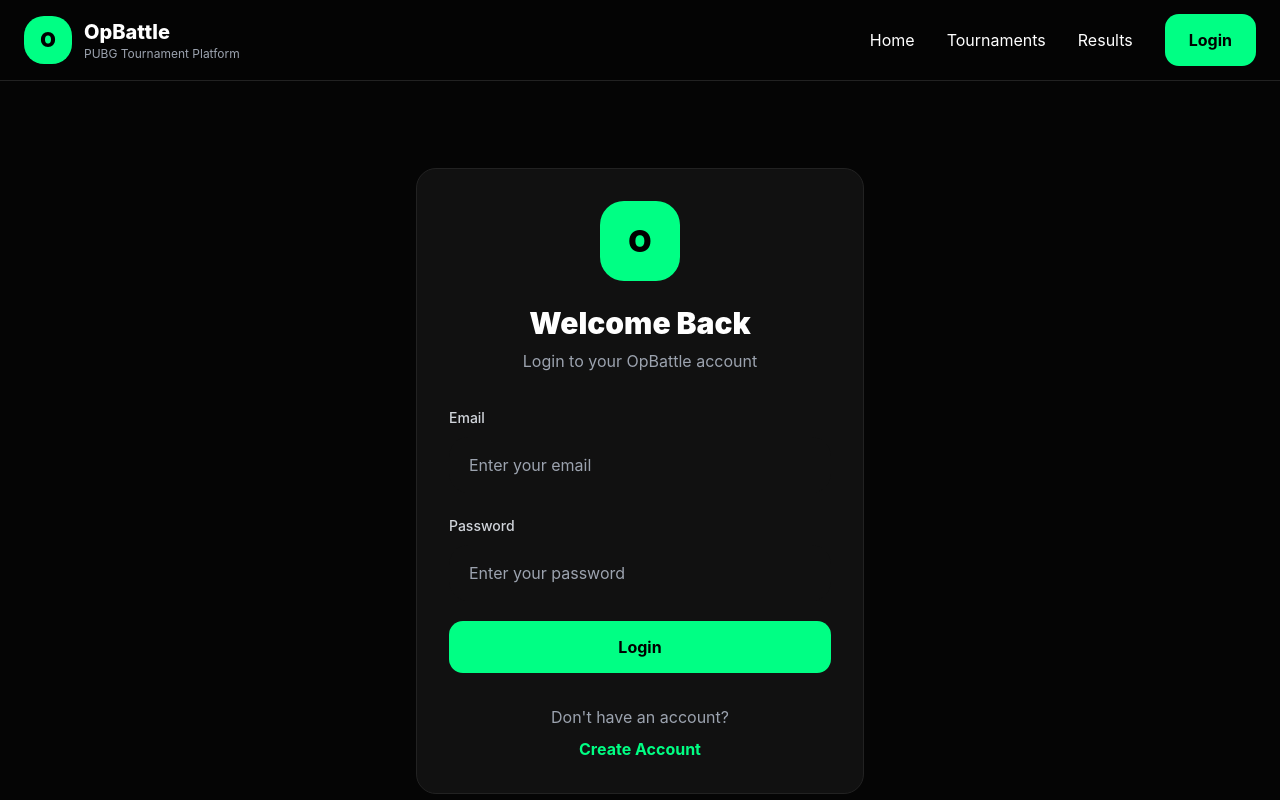
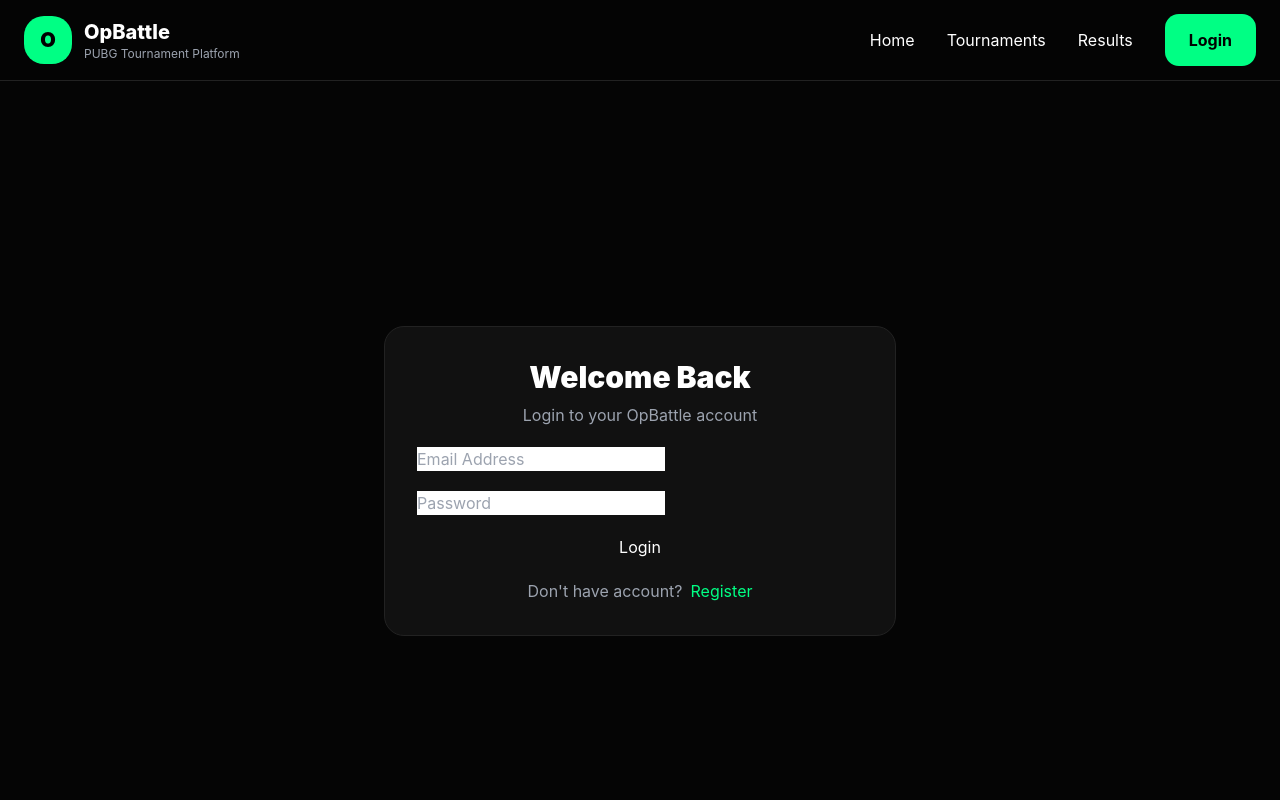
Before and after one commit to Cashipro/opbattle, a Next.js app in the folder frontend/: page /login in a window 1280 px wide. Shown: the top 800 px of the page. Built offline with nearby package versions, Linux system fonts and the light colour scheme; no server answers.

Commit message:
Update page.tsx

```diff
--- a/frontend/src/app/login/page.tsx
+++ b/frontend/src/app/login/page.tsx
@@ -1,81 +1,344 @@
 "use client";
 
+
+import {
+useState
+} from "react";
+
+
+import {
+useRouter
+} from "next/navigation";
+
+
 import Link from "next/link";
+
+
 import Navbar from "@/components/Navbar";
+
 import Footer from "@/components/Footer";
-import Input from "@/components/ui/Input";
-import Button from "@/components/ui/Button";
 
-export default function LoginPage() {
 
-  return (
+import {
+loginUser
+} from "@/services/auth";
+
+
+
+
+
+export default function LoginPage(){
+
+
+const router=useRouter();
+
+
+
+const [form,setForm]=useState({
+
+email:"",
+
+password:""
+
+});
+
+
+
+const [loading,setLoading]=useState(false);
+
+
+
+
+
+
+
+function change(e:any){
+
+
+setForm({
+
+...form,
+
+[e.target.name]:e.target.value
+
+
+});
+
+
+}
+
+
+
+
+
+
+
+
+async function submit(e:any){
+
+
+e.preventDefault();
+
+
+
+try{
+
+
+setLoading(true);
+
+
+
+const res =
+await loginUser(form);
+
+
+
+
+
+localStorage.setItem(
+
+"token",
+
+res.token
+
+);
+
+
+
+
+
+localStorage.setItem(
+
+"user",
+
+JSON.stringify(res.user)
+
+);
+
+
+
+
+
+
+alert(
+"Login Successful"
+);
+
+
+
+
+router.push("/dashboard");
+
+
+
+
+
+}
+
+catch(error:any){
+
+
+alert(
+
+error.response?.data?.message ||
+"Login Failed"
+
+);
+
+
+}
+
+finally{
+
+
+setLoading(false);
+
+
+}
+
+
+
+}
+
+
+
+
+
+
+
+return(
+
 <>
+
+
 <Navbar />
 
-      <main className="min-h-screen flex items-center justify-center py-20">
 
-        <div className="w-full max-w-md game-card p-8">
 
-          <div className="text-center mb-8">
+<main className="min-h-screen flex items-center justify-center">
 
-            <div className="w-20 h-20 rounded-3xl bg-[#00FF84] flex items-center justify-center text-black font-black text-3xl mx-auto">
-              O
-            </div>
 
-            <h1 className="text-3xl font-black mt-6">
+
+<form
+
+onSubmit={submit}
+
+className="game-card w-full max-w-lg p-8 space-y-5"
+
+>
+
+
+
+<div className="text-center">
+
+
+<h1 className="text-3xl font-black">
+
 Welcome Back
+
 </h1>
 
+
 <p className="text-gray-400 mt-2">
+
 Login to your OpBattle account
+
 </p>
+
 
 </div>
 
-          <form className="space-y-5">
 
-            <Input
-              label="Email"
+
+
+
+
+
+<input
+
+
+name="email"
+
 type="email"
-              placeholder="Enter your email"
+
+placeholder="Email Address"
+
+value={form.email}
+
+onChange={change}
+
+className="input"
+
+required
+
+
 />
 
-            <Input
-              label="Password"
+
+
+
+
+
+<input
+
+
+name="password"
+
 type="password"
-              placeholder="Enter your password"
+
+placeholder="Password"
+
+value={form.password}
+
+onChange={change}
+
+className="input"
+
+required
+
+
 />
 
-            <Button
-              title="Login"
-              className="w-full"
-            />
+
+
+
+
+
+
+<button
+
+className="btn-primary w-full"
+
+disabled={loading}
+
+>
+
+
+{
+
+loading
+
+?
+
+"Logging in..."
+
+:
+
+"Login"
+
+}
+
+
+</button>
+
+
+
+
+
+
+
+
+<p className="text-center text-gray-400">
+
+
+Don't have account?
+
+
+<Link
+
+href="/register"
+
+className="text-[#00ff84] ml-2"
+
+>
+
+Register
+
+</Link>
+
+
+</p>
+
+
+
+
 
 </form>
 
-          <div className="text-center mt-8">
 
-            <p className="text-gray-400">
-
-              Don't have an account?
-
-            </p>
-
-            <Link
-              href="/register"
-              className="text-[#00FF84] font-bold mt-2 inline-block"
-            >
-              Create Account
-            </Link>
-
-          </div>
-
-        </div>
 
 </main>
 
+
+
 <Footer />
 
+
+
 </>
+
+
 );
+
+
 }
```
Lines whose indentation alone changed are shown as unchanged.
